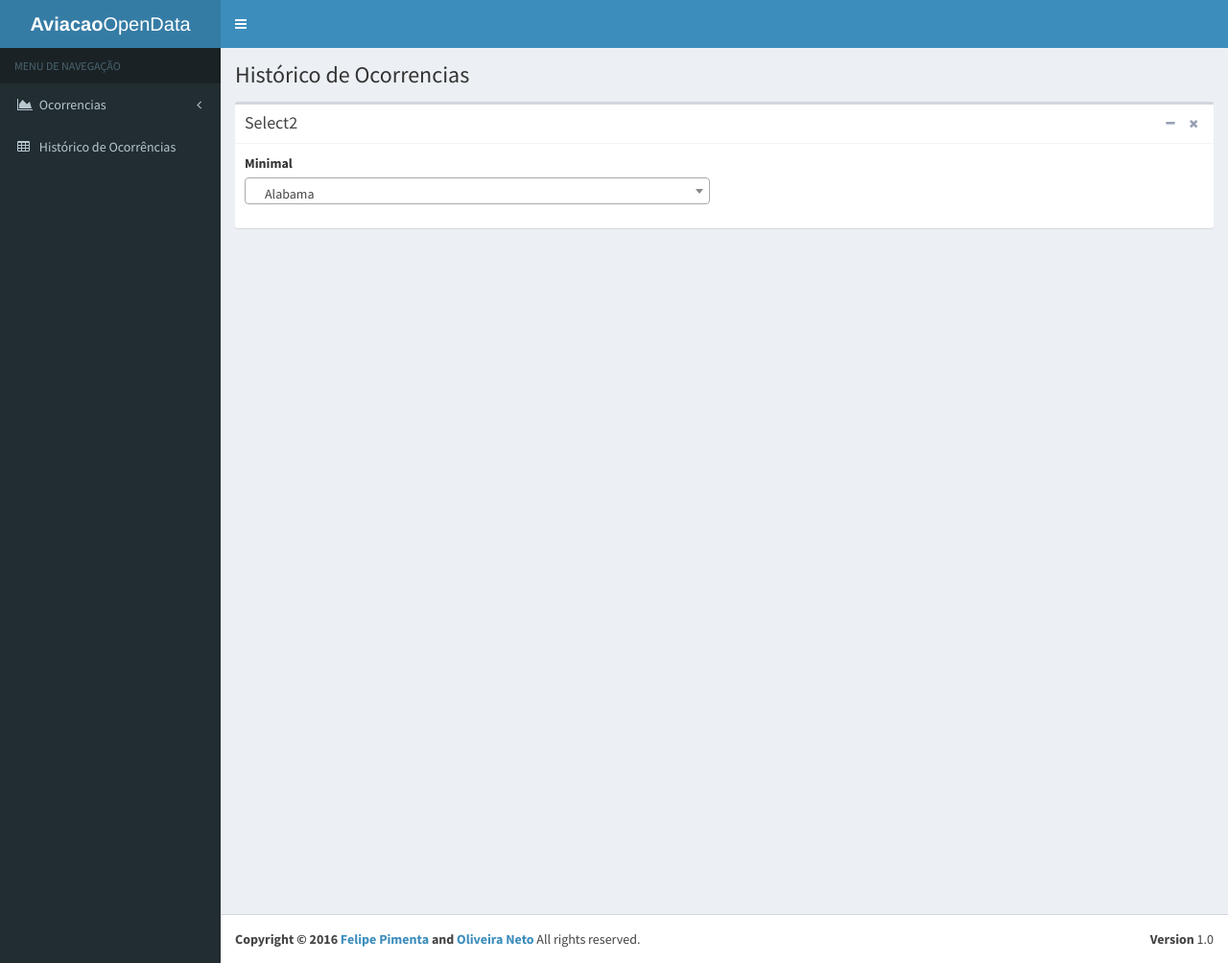
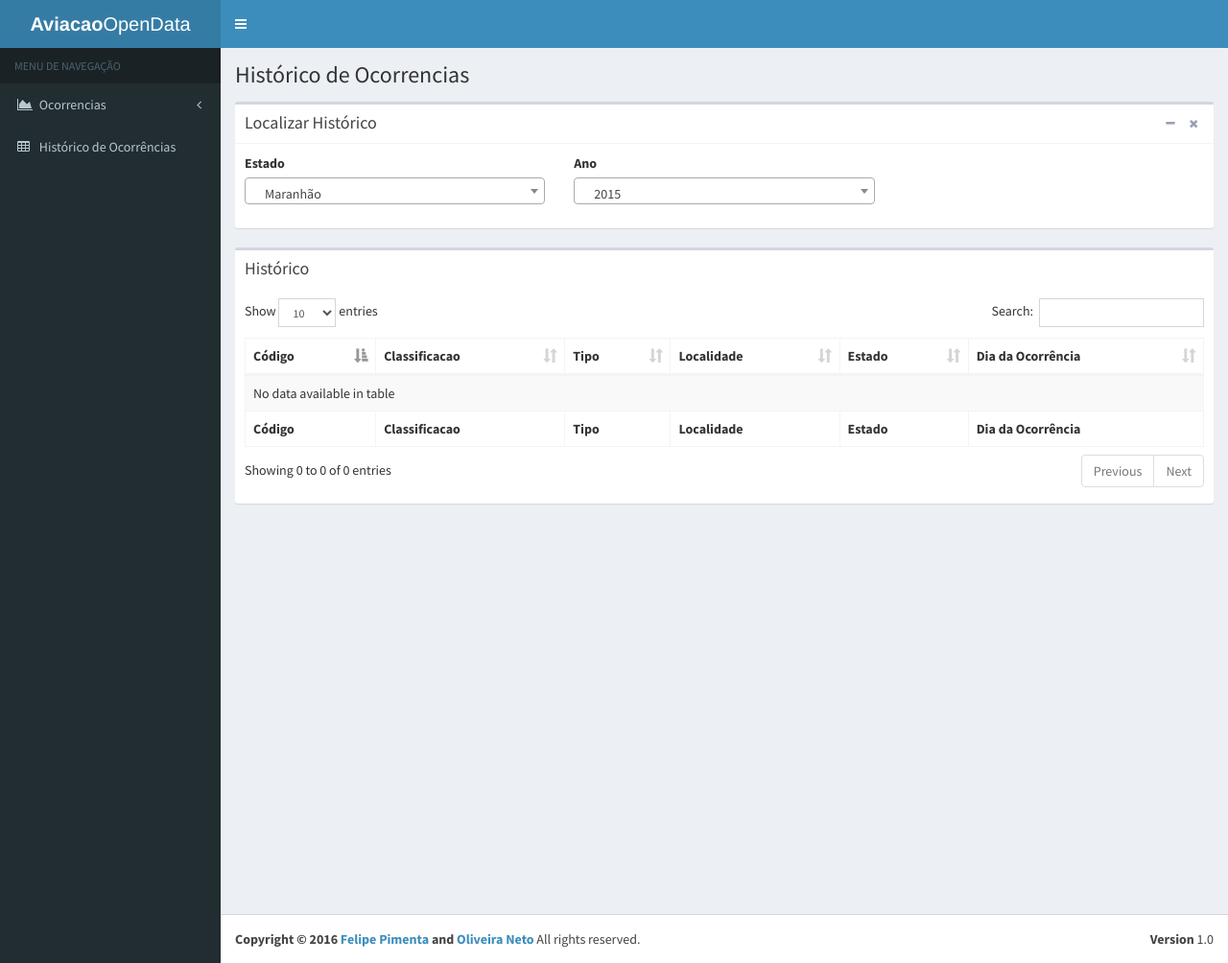
Before and after one commit to fhpimenta/AviacaoOpenData, a Django app: page /ocorrencias/historico in a window 1280 px wide. Shown: the whole page at 96% size. Run offline with Django 3.2, Linux system fonts and the light colour scheme; data that the repository does not hold is empty; parts of the project's set-up code (start-up, migrations or seed data) failed here and were passed over; some libraries are stand-ins or nearby versions.

Commit message:
Implementação de Tabela de Histórico de Ocorrencias

```diff
--- a/ocorrencias/templates/historico.html
+++ b/ocorrencias/templates/historico.html
@@ -11,10 +11,12 @@
 
 <!-- Main content -->
 <section class="content">
-  <!-- SELECT2 EXAMPLE -->
+  <div class="row">
+    <div class="col-xs-12">
+      <!-- SELECT2 EXAMPLE -->
       <div class="box box-default">
         <div class="box-header with-border">
-          <h3 class="box-title">Select2</h3>
+          <h3 class="box-title">Localizar Histórico</h3>
 
           <div class="box-tools pull-right">
             <button type="button" class="btn btn-box-tool" data-widget="collapse"><i class="fa fa-minus"></i></button>
@@ -24,17 +26,36 @@
         <!-- /.box-header -->
         <div class="box-body">
           <div class="row">
-            <div class="col-md-6">
+            <div class="col-md-4">
               <div class="form-group">
-                <label>Minimal</label>
+                <label>Estado</label>
                 <select class="form-control select2" style="width: 100%;">
-                  <option selected="selected">Alabama</option>
-                  <option>Alaska</option>
-                  <option>California</option>
-                  <option>Delaware</option>
-                  <option>Tennessee</option>
-                  <option>Texas</option>
-                  <option>Washington</option>
+                  <option>Amapá</option>
+                  <option selected="selected">Maranhão</option>
+                  <option>São Paulo</option>
+                  <option>Rio de Janeiro</option>
+                  <option>Bahia</option>
+                  <option>Santa Catarina</option>
+                  <option>Ceará</option>
+                </select>
+              </div>
+              <!-- /.form-group -->
+            </div>
+            <!-- /.col -->
+            <div class="col-md-4">
+              <div class="form-group">
+                <label>Ano</label>
+                <select class="form-control select2" style="width: 100%;">
+                  <option>2006</option>
+                  <option>2007</option>
+                  <option>2008</option>
+                  <option>2009</option>
+                  <option>2010</option>
+                  <option>2011</option>
+                  <option>2012</option>
+                  <option>2013</option>
+                  <option>2014</option>
+                  <option selected="selected">2015</option>
                 </select>
               </div>
               <!-- /.form-group -->
@@ -46,6 +67,55 @@
         <!-- /.box-body -->
       </div>
       <!-- /.box -->
+
+      <div class="box">
+        <div class="box-header">
+          <h3 class="box-title">Histórico</h3>
+        </div>
+        <!-- /.box-header -->
+        <div class="box-body">
+          <table id="example1" class="table table-bordered table-striped">
+            <thead>
+            <tr>
+              <th>Código</th>
+              <th>Classificacao</th>
+              <th>Tipo</th>
+              <th>Localidade</th>
+              <th>Estado</th>
+              <th>Dia da Ocorrência</th>
+            </tr>
+            </thead>
+            <tbody>
+              {% for oc in ocorrencias %}
+                <tr>
+                  <td>{{ oc.codigo_ocorrencia }}</td>
+                  <td>{{ oc.classificacao }}</td>
+                  <td>{{ oc.tipo }}</td>
+                  <td>{{ oc.localidade }}</td>
+                  <td>{{ oc.uf }}</td>
+                  <td>{{ oc.dia_ocorrencia }}</td>
+                </tr>
+              {% endfor %}
+            </tbody>
+            <tfoot>
+            <tr>
+              <th>Código</th>
+              <th>Classificacao</th>
+              <th>Tipo</th>
+              <th>Localidade</th>
+              <th>Estado</th>
+              <th>Dia da Ocorrência</th>
+            </tr>
+            </tfoot>
+          </table>
+        </div>
+        <!-- /.box-body -->
+      </div>
+      <!-- /.box -->
+    </div>
+    <!-- /.col-xs-12 -->
+  </div>
+  <!-- /.row -->
 </section>
 <!-- /.content -->
 {% endblock content %}
@@ -55,6 +125,9 @@
 	$(function() {
 		//Initialize Select2 Elements
     	$(".select2").select2();
+
+      //Data Table
+      $("#example1").DataTable();
 	});
 </script>
 {% endblock scripts %}
--- a/ocorrencias/templates/index.html
+++ b/ocorrencias/templates/index.html
@@ -76,6 +76,7 @@ $(function() {
 		    barChartData.datasets[0].fillColor = "#00a65a";
 		    barChartData.datasets[0].strokeColor = "#00a65a";
 		    barChartData.datasets[0].pointColor = "#00a65a";
+		    /*
 		    var barChartOptions = {
 		      //Boolean - Whether the scale should start at zero, or an order of magnitude down from the lowest value
 		      scaleBeginAtZero: true,
@@ -101,7 +102,8 @@ $(function() {
 		      responsive: true,
 		      maintainAspectRatio: true
 		    };
-
+			*/
+			var barChartOptions = {}
 		    barChartOptions.datasetFill = false;
 		    barChart.Bar(barChartData, barChartOptions);
 		})
--- a/ocorrencias/templates/layouts/base.html
+++ b/ocorrencias/templates/layouts/base.html
@@ -33,6 +33,8 @@
   <link rel="stylesheet" href="{% static 'plugins/daterangepicker/daterangepicker-bs3.css' %}">
   <!-- Select2 -->
   <link rel="stylesheet" href="{% static 'plugins/select2/select2.min.css' %}">
+  <!-- DataTables -->
+  <link rel="stylesheet" href="{% static 'plugins/datatables/dataTables.bootstrap.css' %}">
   <!-- bootstrap wysihtml5 - text editor -->
   <link rel="stylesheet" href="{% static 'plugins/bootstrap-wysihtml5/bootstrap3-wysihtml5.min.css' %}">
 
@@ -285,6 +287,9 @@
 <script src="{% static 'plugins/bootstrap-wysihtml5/bootstrap3-wysihtml5.all.min.js' %}"></script>
 <!-- Slimscroll -->
 <script src="{% static 'plugins/slimScroll/jquery.slimscroll.min.js' %}"></script>
+<!-- DataTables -->
+<script src="{% static 'plugins/datatables/jquery.dataTables.min.js' %}"></script>
+<script src="{% static 'plugins/datatables/dataTables.bootstrap.min.js' %}"></script>
 <!-- FastClick -->
 <script src="{% static 'plugins/fastclick/fastclick.js' %}"></script>
 <!-- ChartJS 1.0.1 -->
--- a/ocorrencias/views.py
+++ b/ocorrencias/views.py
@@ -55,7 +55,8 @@ def ocorrencias_por_tipo_aeronave(request):
 	return JsonResponse(retorno, safe=False)
 
 def page_historico(request):
-	return render(request, 'historico.html', {})
+	ocorrencias = Ocorrencia.objects.all()
+	return render(request, 'historico.html', {'ocorrencias': ocorrencias})
 
 
 def percentagem(valor, total):
```
